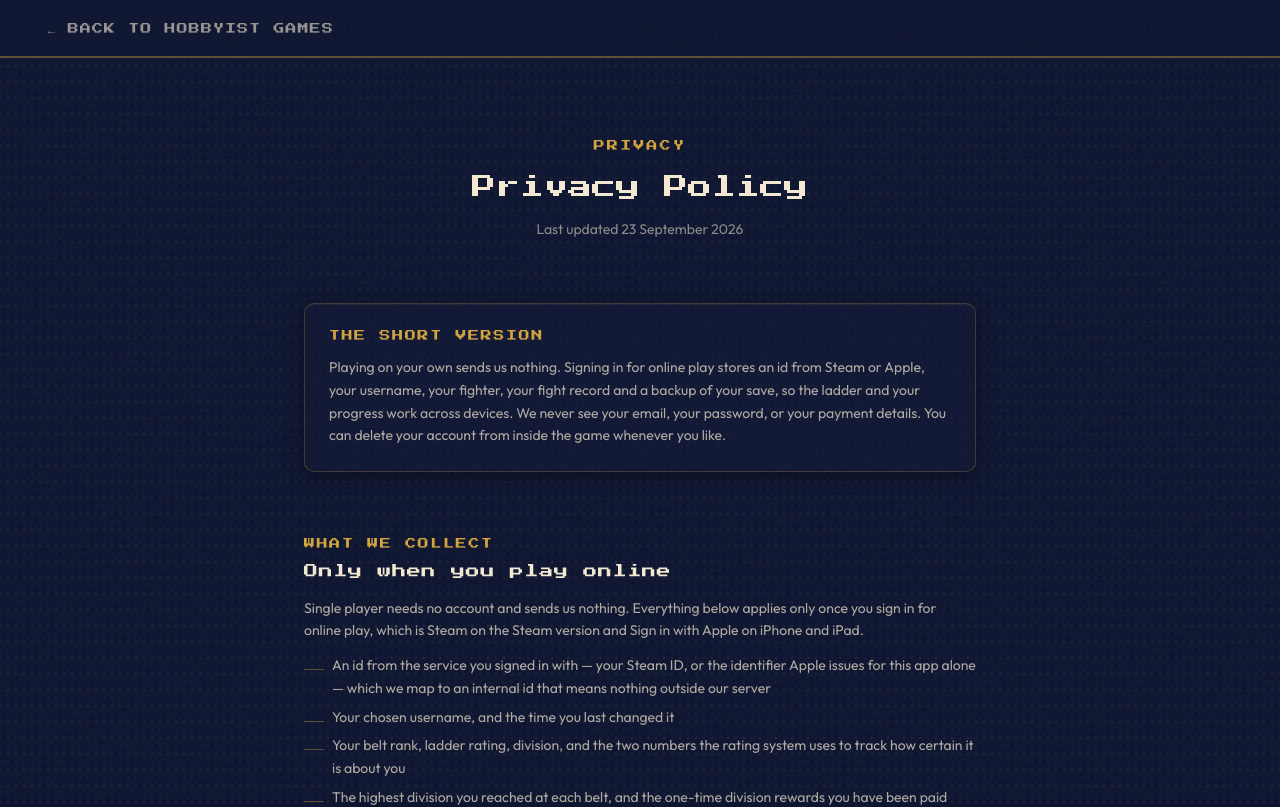
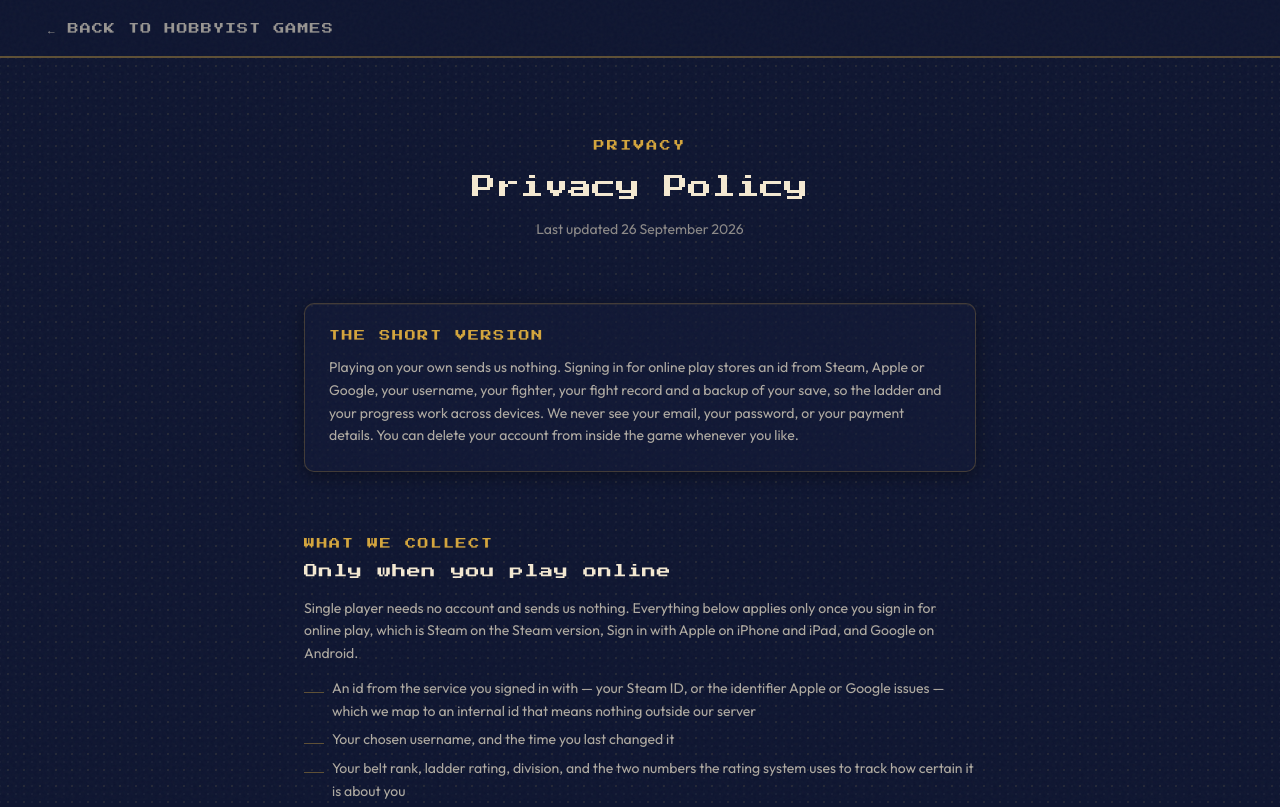
Before and after one commit to N8theGr811/hobbyist-games-website, a Next.js app: page /privacy in a window 1280 px wide. Shown: the top 807 px of the page. Built offline with nearby package versions, Linux system fonts and the light colour scheme.

Commit message:
privacy: disclose Android Google sign-in and account deletion

```diff
--- a/src/app/privacy/page.tsx
+++ b/src/app/privacy/page.tsx
@@ -9,13 +9,13 @@ export const metadata: Metadata = {
 };
 
 /** Shown in the header and at the foot of the policy. */
-const LAST_UPDATED = "23 September 2026";
+const LAST_UPDATED = "26 September 2026";
 const CONTACT = "info@submissionsaga.com";
 
 /**
  * =============================================================================
- * FLIP THIS TO true IN THE SAME COMMIT THAT SHIPS GOOGLE SIGN-IN, AND BUMP
- * LAST_UPDATED ABOVE IN THAT SAME COMMIT.
+ * Enabled on 26 September 2026 for the Android build in Google Play internal
+ * testing. The provider notes below preserve the original pre-release audit.
  * =============================================================================
  *
  * This replaces the old MOBILE_SIGN_IN_LIVE, which bundled Apple and Google
@@ -79,7 +79,7 @@ const CONTACT = "info@submissionsaga.com";
  * needed because nothing sends mail. Receipts, notifications, anything that
  * emails a player, breaks that and needs a policy update shipped with it.
  */
-const GOOGLE_SIGN_IN_LIVE = false;
+const GOOGLE_SIGN_IN_LIVE = true;
 
 interface Section {
   label: string;
```
